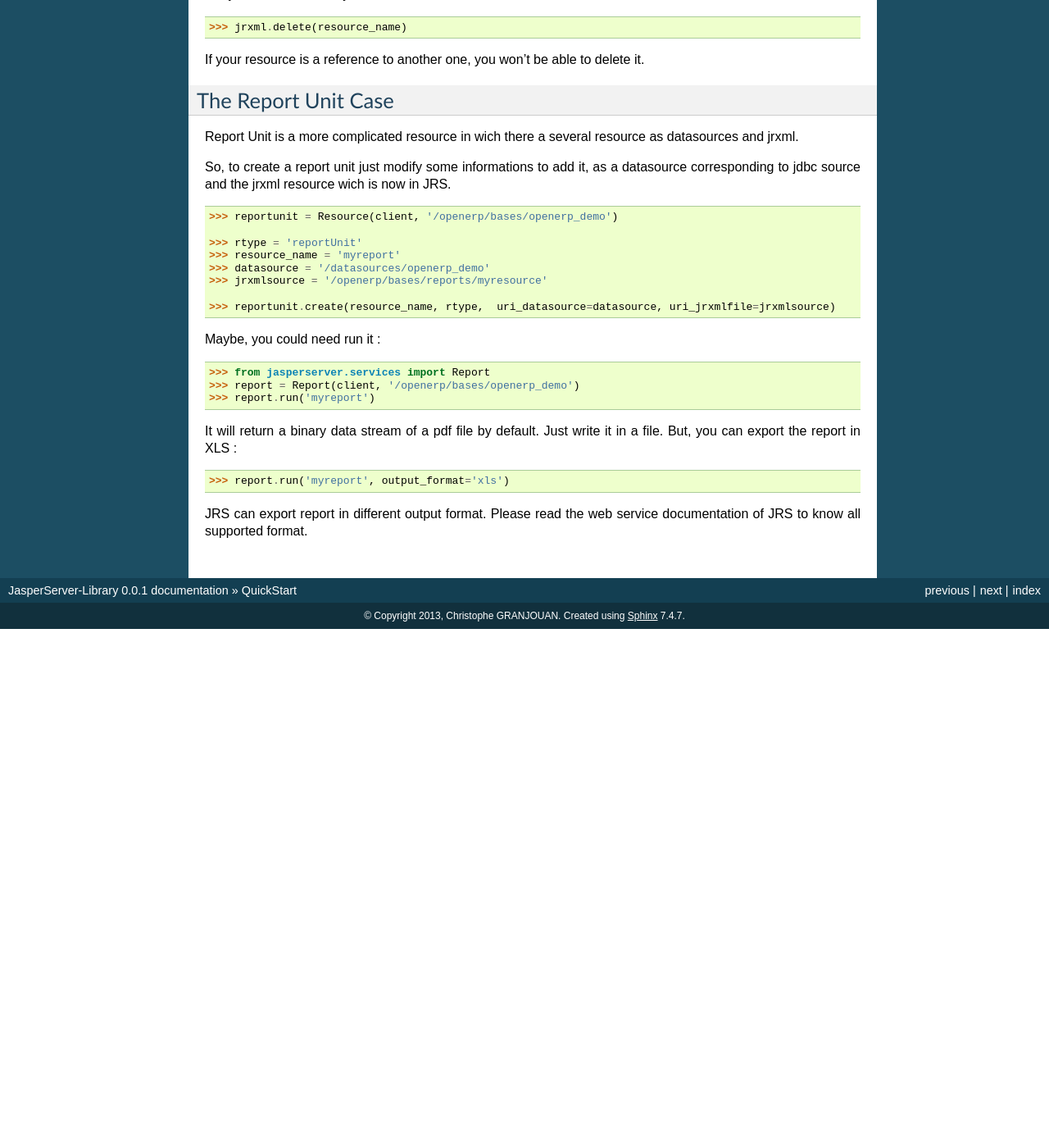
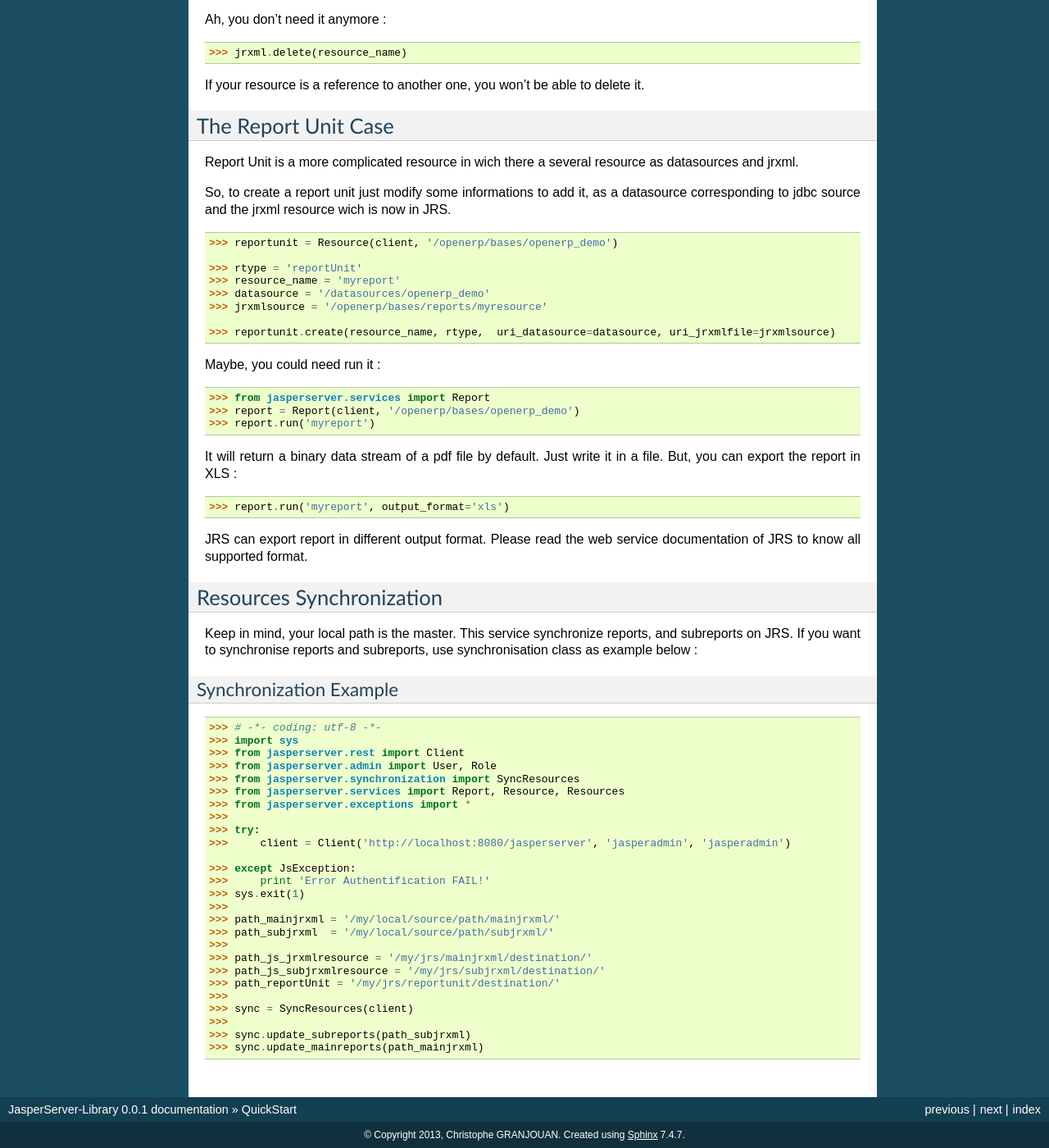
Before and after one commit to kryskool/JasperServer-Library, a Sphinx documentation site: the page built from doc/source/quickstart.rst, in a window 1280 px wide and 1400 px high, scrolled down 1473 px. Shown: the whole window at 82% size. Built offline with Sphinx 7.4.7, drawn with Linux system fonts in a browser that asks for light colours; before the commit the page ends 2240 px from its top, so only the background shows below that; some of the changed text lies outside the part shown.

Commit message:
[ADD] synchronization section

```diff
--- a/doc/source/quickstart.rst
+++ b/doc/source/quickstart.rst
@@ -66,9 +66,12 @@ If you want listed all existent resources in JRS in a specified path, you could
 .. code-block:: python
 
     >>> from jasperserver.services import Resources
-    >>> Resources(client, '/openerp/bases/openerp_demo').search('Product')
+    >>> rs = Resources(client, '/openerp/bases/openerp_demo').search('Product')
+    >>> rs
+    [{'wsType': 'jrxml', 'uriString': '/openerp/reports/ProductCategory', 'name': 'ProductCategory'}, {'wsType':...
 
-You'll obtain a list with all resources containing the specified terms.
+
+For each found resources, you'll obtain his type, uri and name
 
 
 Create, Modify or Delete a Content
@@ -140,3 +143,43 @@ But, you can export the report in XLS :
 
 JRS can export report in different output format.
 Please read the web service documentation of JRS to know all supported format.
+
+
+Resources Synchronization
+=========================
+
+Keep in mind, your local path is the master.
+This service synchronize reports, and subreports on JRS.
+If you want to synchronise reports and subreports, use synchronisation class as example below :
+
+Synchronization Example
+_______________________
+
+.. code-block:: python
+
+    >>> # -*- coding: utf-8 -*-
+    >>> import sys
+    >>> from jasperserver.rest import Client
+    >>> from jasperserver.admin import User, Role
+    >>> from jasperserver.synchronization import SyncResources
+    >>> from jasperserver.services import Report, Resource, Resources
+    >>> from jasperserver.exceptions import *
+    >>>
+    >>> try:
+    >>>     client = Client('http://localhost:8080/jasperserver', 'jasperadmin', 'jasperadmin')
+
+    >>> except JsException:
+    >>>     print 'Error Authentification FAIL!'
+    >>> sys.exit(1)
+    >>>
+    >>> path_mainjrxml = '/my/local/source/path/mainjrxml/'
+    >>> path_subjrxml  = '/my/local/source/path/subjrxml/'
+    >>>
+    >>> path_js_jrxmlresource = '/my/jrs/mainjrxml/destination/'
+    >>> path_js_subjrxmlresource = '/my/jrs/subjrxml/destination/'
+    >>> path_reportUnit = '/my/jrs/reportunit/destination/'
+    >>>
+    >>> sync = SyncResources(client)
+    >>>
+    >>> sync.update_subreports(path_subjrxml)
+    >>> sync.update_mainreports(path_mainjrxml)
```
